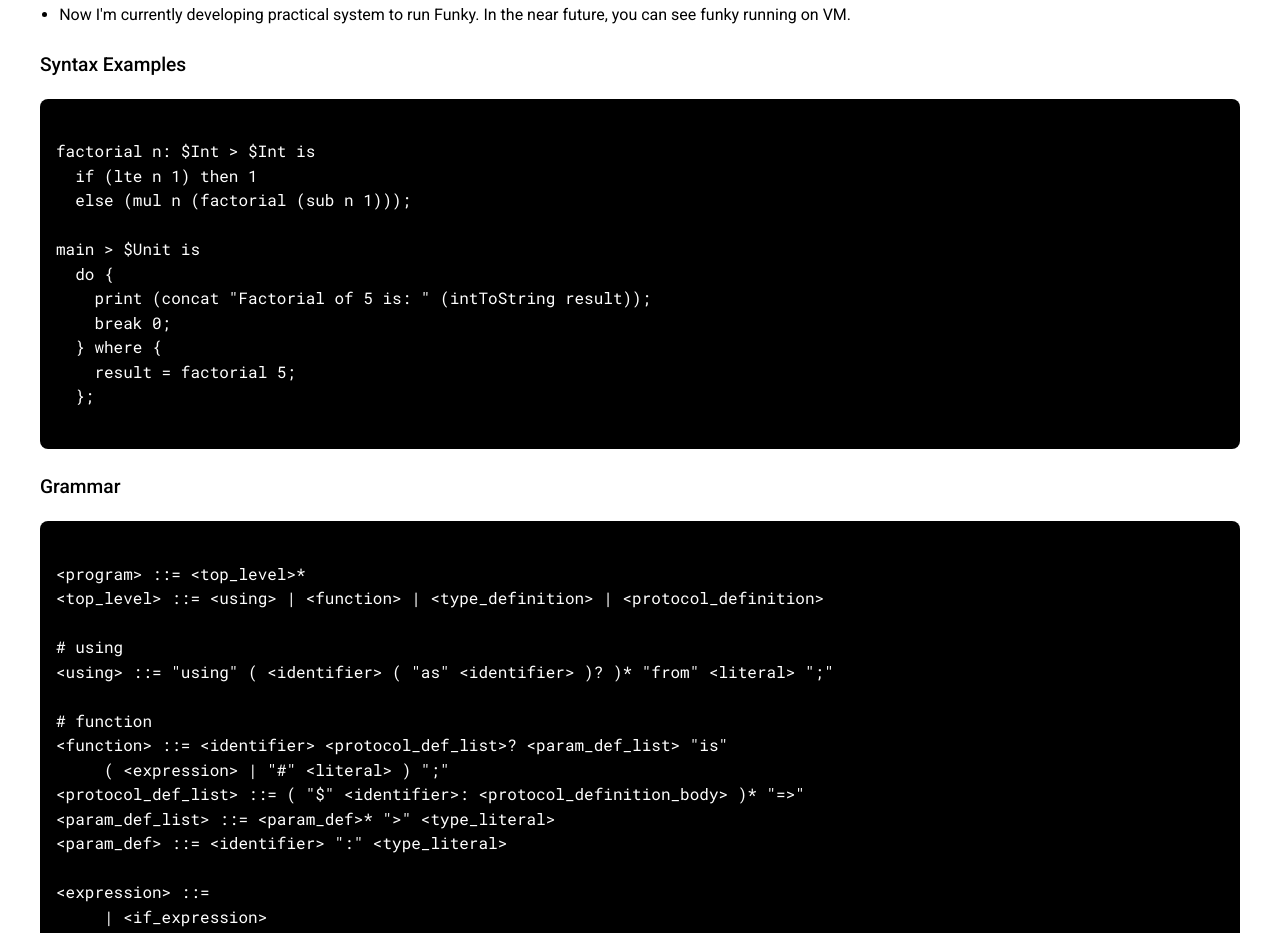
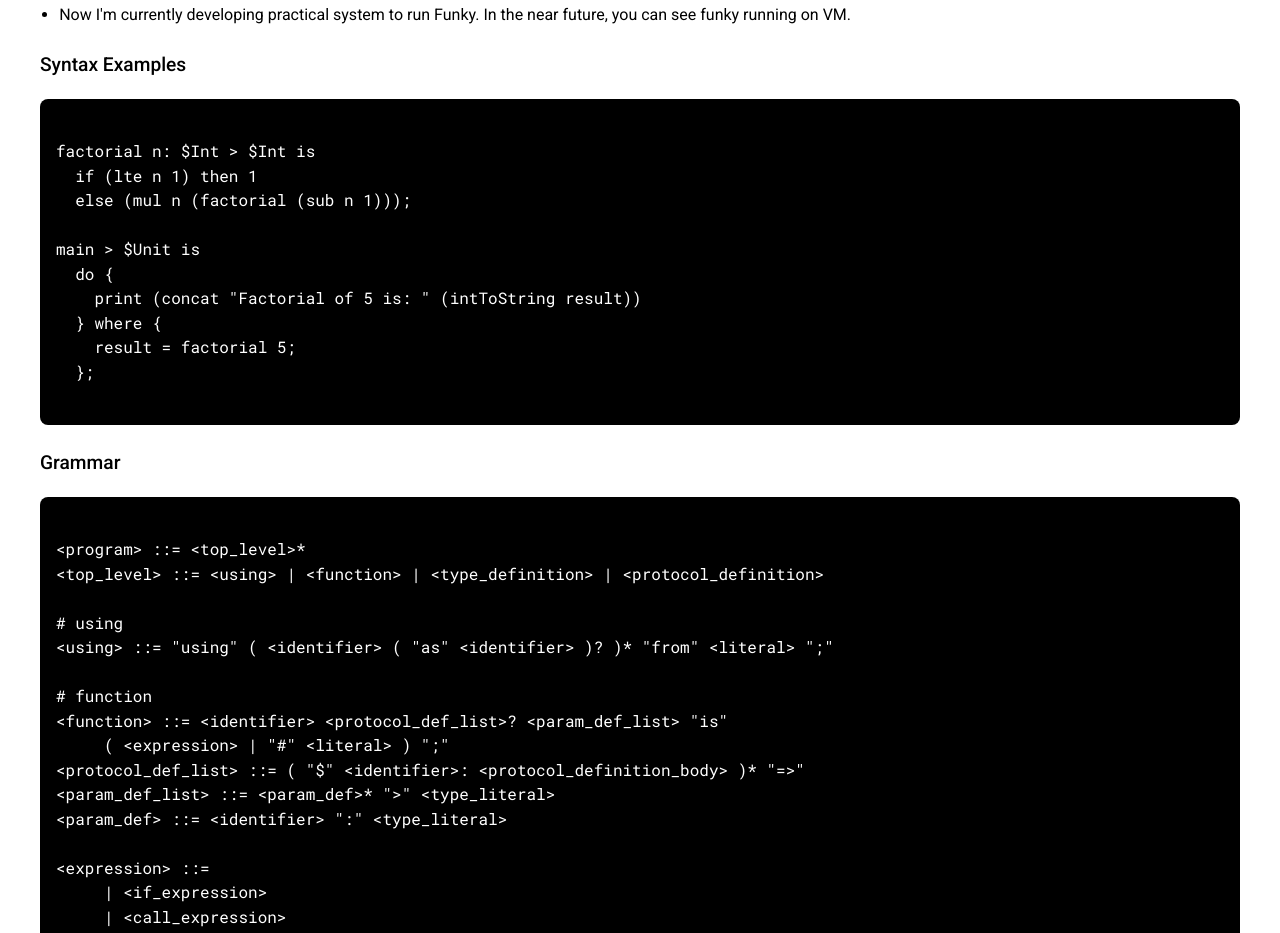
Before and after one commit to sonneko/funky-lang, a website built with Vite: page website/index.html in a window 1280 px wide. Shown: the part 1117-2050 px from the top of the page. Built offline with nearby package versions, Linux system fonts and the light colour scheme.

Commit message:
Fix print statement in factorial calculation

```diff
--- a/website/index.html
+++ b/website/index.html
@@ -70,8 +70,7 @@ factorial n: $Int > $Int is
 
 main > $Unit is
   do {
-    print (concat "Factorial of 5 is: " (intToString result));
-    break 0;
+    print (concat "Factorial of 5 is: " (intToString result))
   } where {
     result = factorial 5;
   };
```
